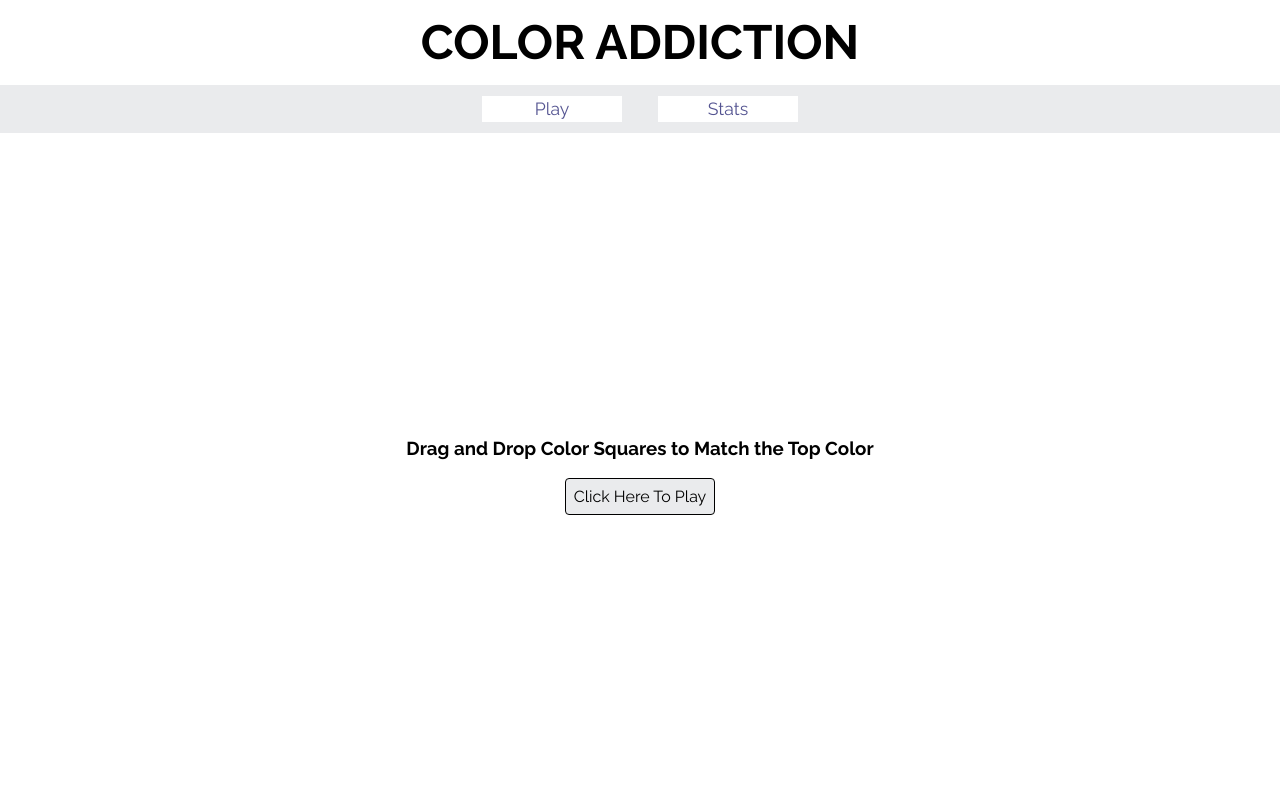
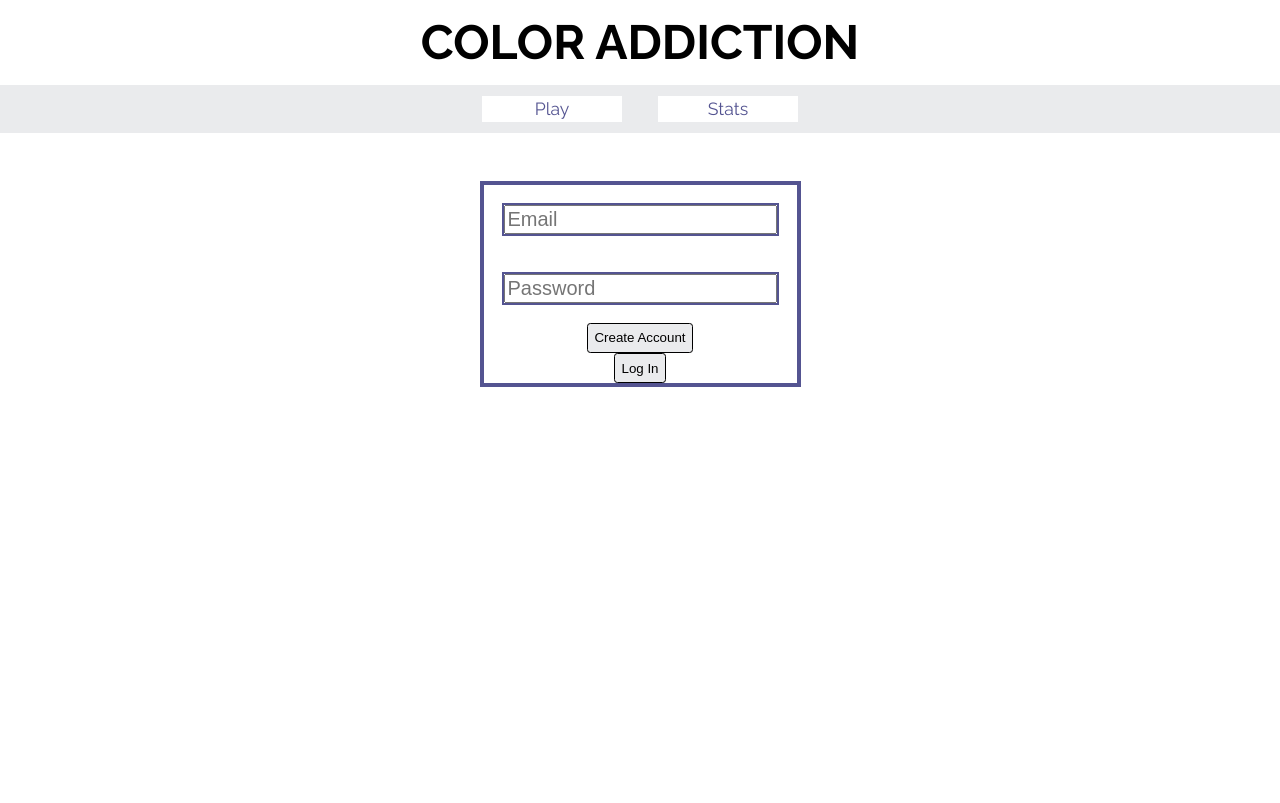
Before and after one commit to sarathrasher/hue-addiction, a website: page public/index.html in a window 1280 px wide. Drawn offline with nearby package versions, Linux system fonts and the light colour scheme.

Commit message:
Changed instructions to hidden and unhid login.

```diff
--- a/public/index.html
+++ b/public/index.html
@@ -26,13 +26,13 @@
     </nav>
   </header>
   <div class="contents">
-    <form class="login-form hidden" action="">
+    <form class="login-form" action="">
       <input class="login-email" type="email" placeholder="Email" required>
       <input class="login-password" type="password" placeholder="Password" required>
       <input class="create-button button" type="submit" value="Create Account">
       <input class="login-button button" type="submit" value="Log In">
     </form>
-    <div class="instructions">
+    <div class="instructions hidden">
       <h3 class="instructions-header">Drag and Drop Color Squares to Match the Top Color</h3>
       <div class="start-button button">Click Here To Play</div>
     </div>
```
